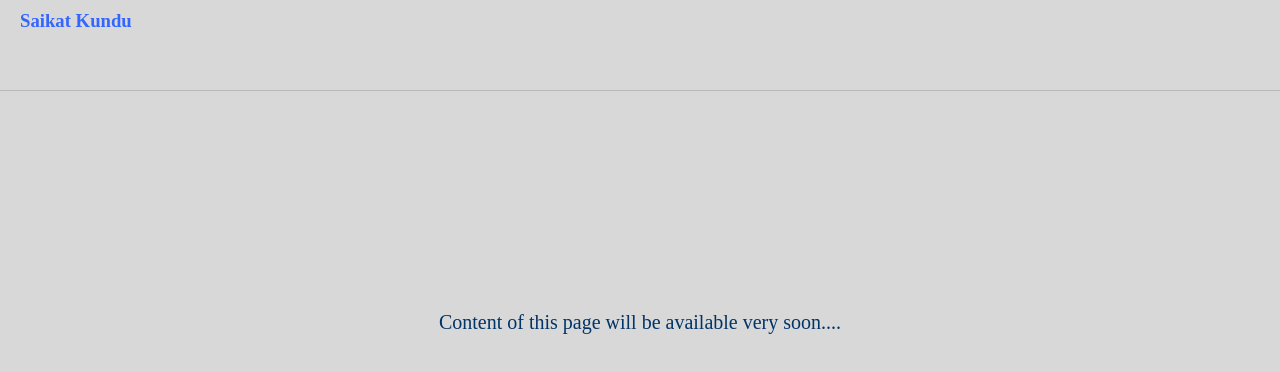
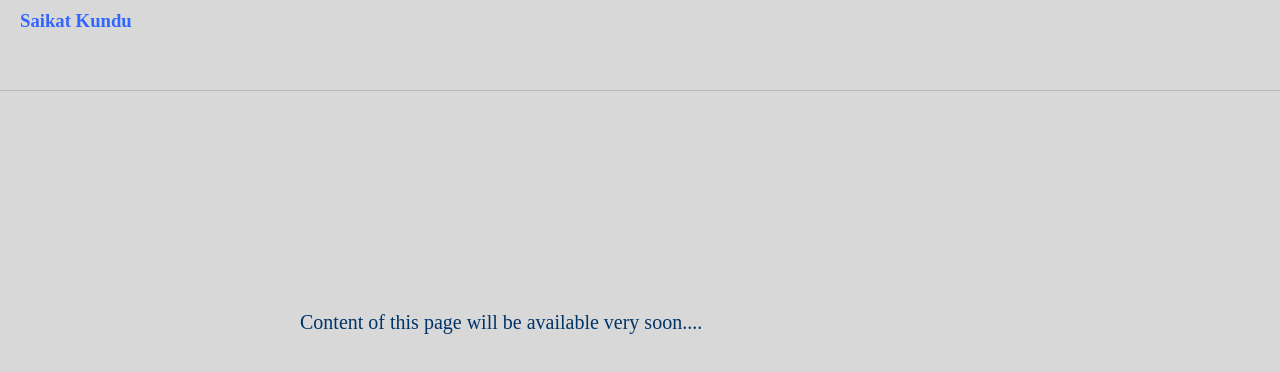
Before and after one commit to saikatkundu/saikatkundu.github.io, a plain HTML site: page index.html in a window 1280 px wide. Drawn offline with nearby package versions, Linux system fonts and the light colour scheme.

Commit message:
Update index.html

```diff
--- a/index.html
+++ b/index.html
@@ -43,7 +43,8 @@
       position: absolute;height: 50px;width: 100%;margin-top: 200px;
     }
     .a5d2 p{
-      position: relative;font-family: "Times New Roman", Times, serif;font-size: 20px;color: #003366;text-align: center;
+      position: relative;font-family: "Times New Roman", Times, serif;font-size: 20px;color: #003366;
+      height: 50px;width: 500px;float: left;left: 300px;
     }
 
     </style>
```
